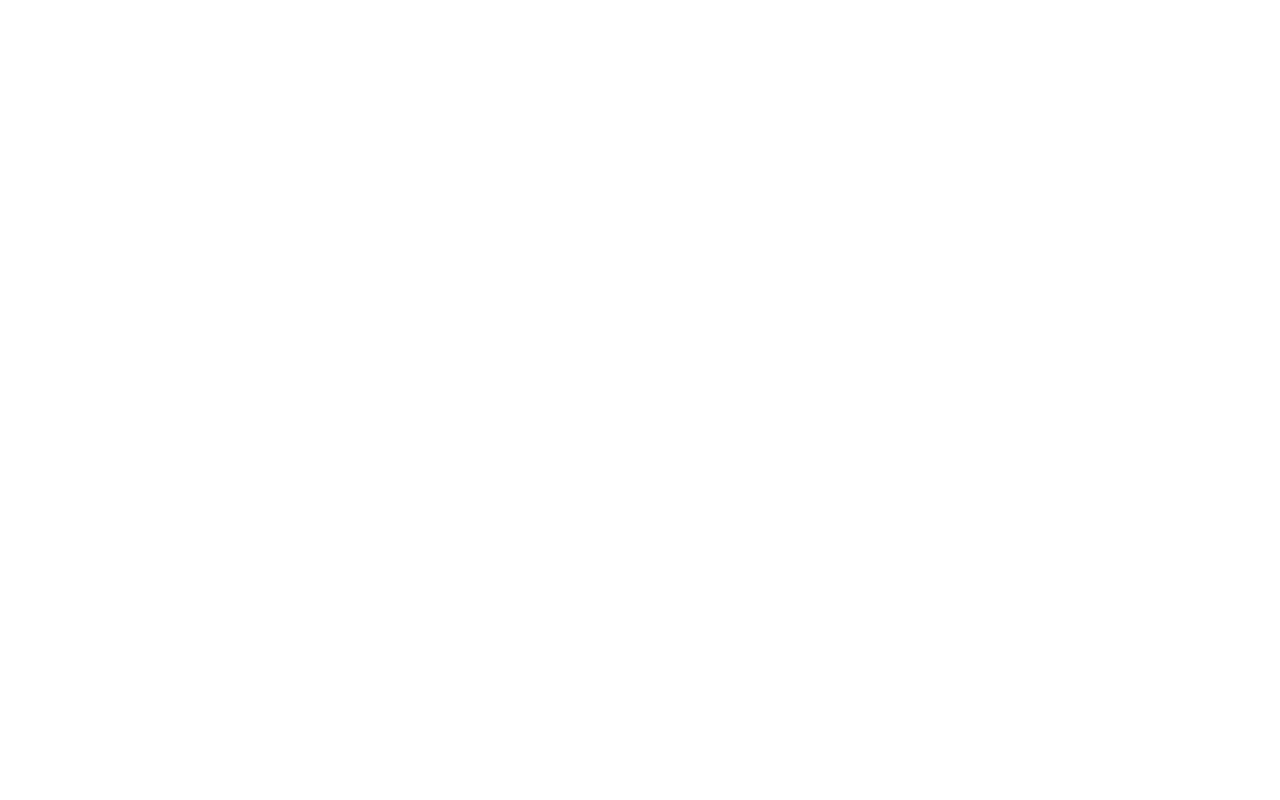
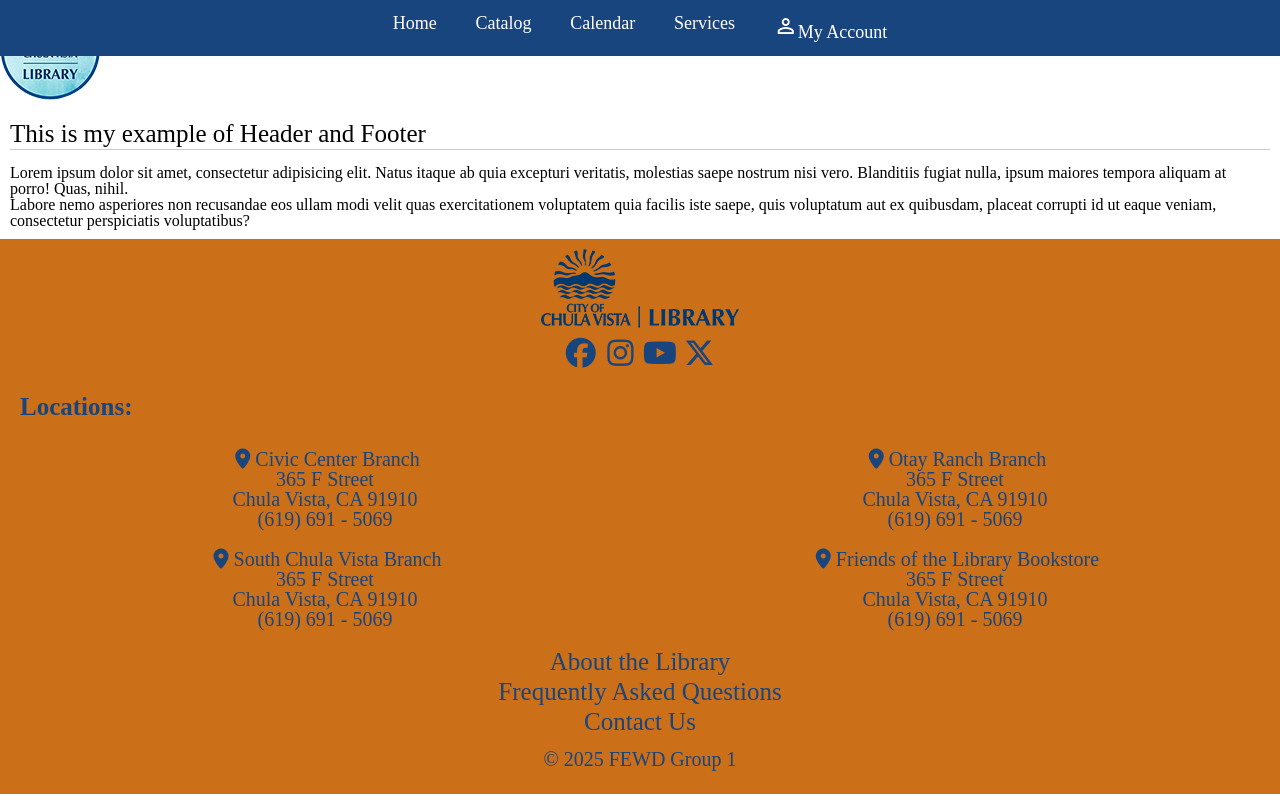
Before and after one commit to penneyh/ChulaVistaLibrary-Grp1-FinalProject, a plain HTML site: page root/index.html in a window 1280 px wide. Drawn offline with nearby package versions, Linux system fonts and the light colour scheme.

Commit message:
Added header and footer
Added header and footer to branch index page also updated css

```diff
--- a/root/css/style.css
+++ b/root/css/style.css
@@ -11,12 +11,15 @@
 /* main styles */
 html { font-size: 10px; }
 
-h1 { font-size: 3rem;
+h1 {
+    font-size: 3rem;
+    color: var(--headline-font);
     margin-bottom: 5px;
 }
 
 h2 {
     font-size: 2.5rem;
+    color: var(--headline-font);
     margin-bottom: 5px;
 }
 
@@ -35,3 +38,139 @@ a:hover {
     text-decoration: none;
     color: red; /* change to default color at later time */
 }
+
+/* header */
+header h1 { margin-bottom: 0; }
+
+/* navigation */
+nav {
+    position: absolute;
+    width: 100%;
+    top: 0;
+    background-color: var(--primary-color);
+}
+
+nav ul {
+    font-size: 1.8rem;
+    display: none;
+}
+
+nav li {
+    text-align: center;
+    border-bottom: solid 1px #fff;
+}
+
+nav li:first-child {
+    border-top: solid 1px #fff;
+}
+
+nav a {
+    color: #fff;
+    padding: .8em;
+    text-decoration: none;
+    display: block;
+}
+
+nav a:hover {
+    background-color: var(--secondary-color);
+    color: var(--primary-color);
+}
+
+nav a.onPage { color: #fff; }
+nav a.onPage:hover { background-color: red; }
+
+.showMenu {
+    color: #fff;
+    text-align: right;
+    padding: .3em .7em 1.6em .3em;
+    display: block;
+    cursor: pointer;
+    font-size: 2rem;
+    padding-top: .8em;
+    height: 30px;
+}
+
+nav input[type=checkbox]:checked ~ ul { display: block; }
+
+nav input[type=checkbox] { display: none; }
+
+
+/* main */
+main {margin: 1.6rem 1rem 1rem; }
+
+article h2 {
+    margin-bottom: .6em;
+    padding-bottom: .1em;
+    border-bottom: solid 1px #ccc;
+}
+
+
+/* footer */
+footer {
+    background-color: #cb6f18;
+    color: var(--primary-color);
+    font-size: .8em;
+    padding: 10px;
+    text-align: center;
+    /*position: sticky;*/
+    bottom: 0;
+}
+
+footer p {
+    margin-bottom: 0;
+}
+
+.f2 {
+    margin-bottom: 1em;
+}
+.f1 {
+    font-size: 3rem;
+    color: var(--primary-color);
+}
+
+footer li {
+    color: var(--primary-color);
+    display: inline-block;
+    margin-bottom: 1em;
+}
+
+.locations {
+    font-size: 2.5rem;
+    font-weight: bold;
+    text-align: left;
+    padding: 10px;
+    margin-bottom: .8em;
+}
+.c1 {
+    font-size: 2rem;
+    display: grid;
+    grid-template-columns: 1fr 1fr;
+    grid-template-rows: 1fr 1fr;
+    justify-content: center;
+    align-items: center;
+}
+
+footer a {
+    text-decoration: none;
+    color: var(--primary-color);
+
+}
+
+.copy {
+    padding: 10px;
+    font-size: 2rem;
+}
+
+@media screen and (min-width: 725px) {
+    /* nav */
+    .showMenu { display: none; }
+    nav ul {
+        display: flex;
+        justify-content: center;
+        gap: 1rem;
+    }
+    nav li { border: none!important; }
+    .onRight {
+        float: right;
+        padding-left: 1rem;
+    }
--- a/root/index.html
+++ b/root/index.html
@@ -8,13 +8,62 @@
         <!-- material icons -->
         <link href="https://fonts.googleapis.com/icon?family=Material+Icons|Material+Icons+Outlined|Material+Icons+Two+Tone|Material+Icons+Round|Material+Icons+Sharp"
       rel="stylesheet">
+       <!-- font awesome -->
+       <link rel="stylesheet" href="     https://cdnjs.cloudflare.com/ajax/libs/font-awesome/7.0.1/css/all.min.css">
+       <!-- global styles -->
         <link rel="stylesheet" href="css/reset.css">
         <link rel="stylesheet" href="css/style.css">
     </head>
     <body>
+        <header>
+            <h1><a href="index.html"><img src="images/chula-visita-library-logo-100.png" alt="Logo"></a></h1>
+        <nav>
+           <label for="showMenu" class="showMenu"><span class="fa-solid fa-bars"></span>
+           </label>
+           <input type="checkbox" id="showMenu" role="button">
+            <ul>
+                <li><a href="#">Home</a></li>
+                <li><a href="#">Catalog</a></li>
+                <li><a href="#">Calendar</a></li>
+                <li><a href="#">Services</a></li>
+                <li><a href="a"><span class="material-icons-outlined">
+person_outline</span>My Account</a></li>
+            </ul>
+        </nav>
+        </header>
+
+        <main>
+
+            <article>
+
+                <h2>This is my example of Header and Footer</h2>
+                <p>Lorem ipsum dolor sit amet, consectetur adipisicing elit. Natus itaque ab quia excepturi veritatis, molestias saepe nostrum nisi vero. Blanditiis fugiat nulla, ipsum maiores tempora aliquam at porro! Quas, nihil.</p>
+                <p>Labore nemo asperiores non recusandae eos ullam modi velit quas exercitationem voluptatem quia facilis iste saepe, quis voluptatum aut ex quibusdam, placeat corrupti id ut eaque veniam, consectetur perspiciatis voluptatibus?</p>
+            </article>
+        </main>
 
 
+        <footer>
+           <h1><a href="index.html"><img src="images/city-library-logo-200.png" alt="Logo"></a></h1>
+           <ul class="f2">
+                <li><a href="#"><span class="fa-brands fa-facebook f1"></span></a></li>
+                <li><a href="#"><span class="fa-brands fa-instagram f1"></span></a></li>
+                <li><a href="#"><span class="fa-brands fa-youtube f1"></span></a></li>
+                <li><a href="#"><span class="fa-brands fa-x-twitter f1"></span></a></li>
+            </ul>
+           <h2 class="locations">Locations:</h2>
+           <ul class="c1">
+               <li><span class="fa-solid fa-location-dot"></span>Civic Center Branch<br />365 F Street<br/>Chula Vista, CA 91910<br />(619) 691 - 5069</li>
+               <li><span class="fa-solid fa-location-dot"></span>Otay Ranch Branch<br />365 F Street<br/>Chula Vista, CA 91910<br />(619) 691 - 5069</li>
+               <li><span class="fa-solid fa-location-dot"></span>South Chula Vista Branch<br />365 F Street<br/>Chula Vista, CA 91910<br />(619) 691 - 5069</li>
+               <li><span class="fa-solid fa-location-dot"></span>Friends of the Library Bookstore<br />365 F Street<br/>Chula Vista, CA 91910<br />(619) 691 - 5069</li>
+           </ul>
 
+            <h2><a href="#">About the Library</a></h2>
+            <h2><a href="#">Frequently Asked Questions</a></h2>
+            <h2><a href="#">Contact Us</a></h2>
+            <h2 class="copy">&copy; 2025 FEWD Group 1</h2>
+        </footer>
     <script src="scripts/jq-min.js" type="text/javascript"></script>
     </body>
 </html>
```
Also changed, not shown: root/images/city-library-logo-200.png (added).
